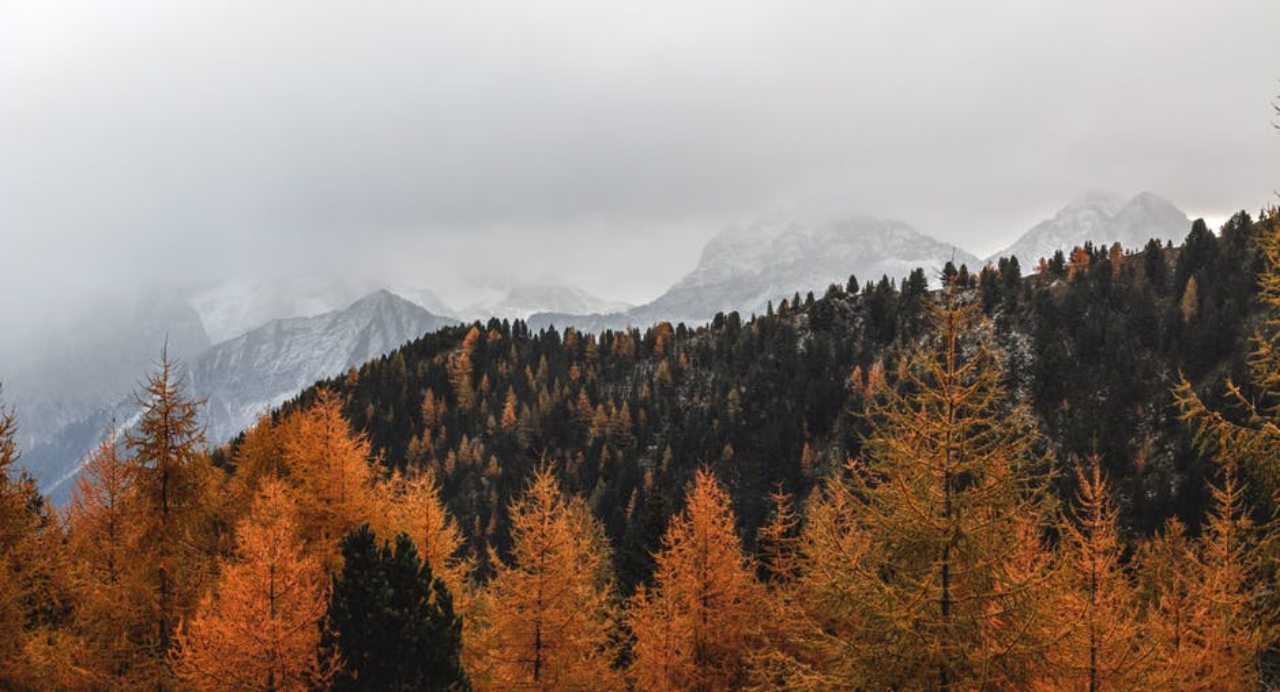
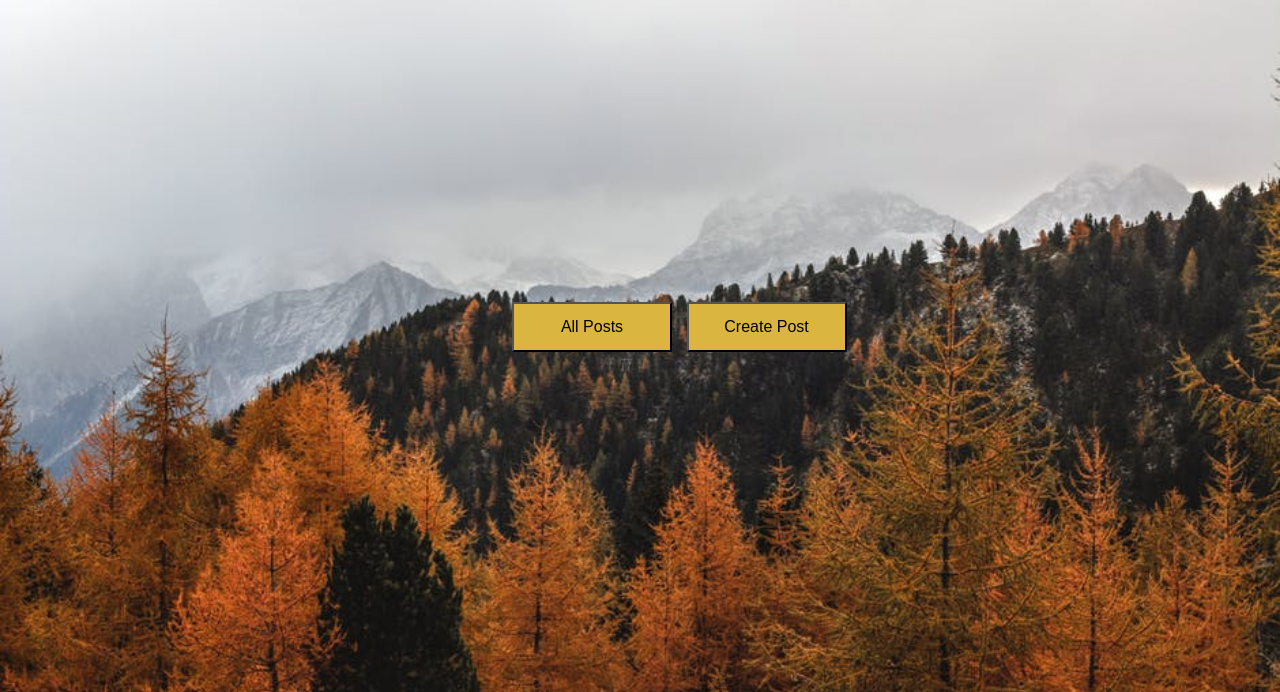
Before and after one commit to Rajasekar24/Scribbler, a plain HTML site: page index.html in a window 1280 px wide. Shown: the part 108-800 px from the top of the page. Drawn offline with nearby package versions, Linux system fonts and the light colour scheme.

Commit message:
changed in index,html and index.css for All Posts and Create Post

```diff
--- a/index.html
+++ b/index.html
@@ -134,6 +134,18 @@
             </div>
         </div>
     </div>
+
+    <!-- Posts -->
+    <div class="posts">
+        <div class="filler-post">
+            <button type="button" class="pstbtn">
+                All Posts
+            </button>
+            <button type="button" class="pstbtn" id="createbtnpst">
+                Create Post
+            </button>
+        </div>
+    </div>
 </body>
 
 </html>
--- a/style/index.css
+++ b/style/index.css
@@ -1,6 +1,32 @@
 body {
-    background-repeat: no-repeat;
-    background-image: url("../images/background.jpg");
-    background-size: cover;
-    background-attachment: fixed;
+  background: url("../images/background.jpg");
+  background-repeat: no-repeat;
+  background-attachment: fixed;
+  background-position: center center;
+  background-size: cover;
+  margin: 0 !important;
+  background-size: 100% cover!important;
+  overflow: hidden;
+  display: block;
 }
+
+.filler-post {
+  position: fixed;
+  left: 40%;
+  top: 50%;
+}
+
+.pstbtn {
+  height: 50px;
+  width: 160px;
+  padding: 10px;
+  border-radius: 2px;
+  cursor: pointer;
+  font-weight: 500;
+  font-size: 100%;
+  float: center;
+  font-family: Arial, Helvetica, sans-serif;
+  background: #dab641;
+  margin: 10px 10px 0px 0px;
+  color: black;
+}
```
